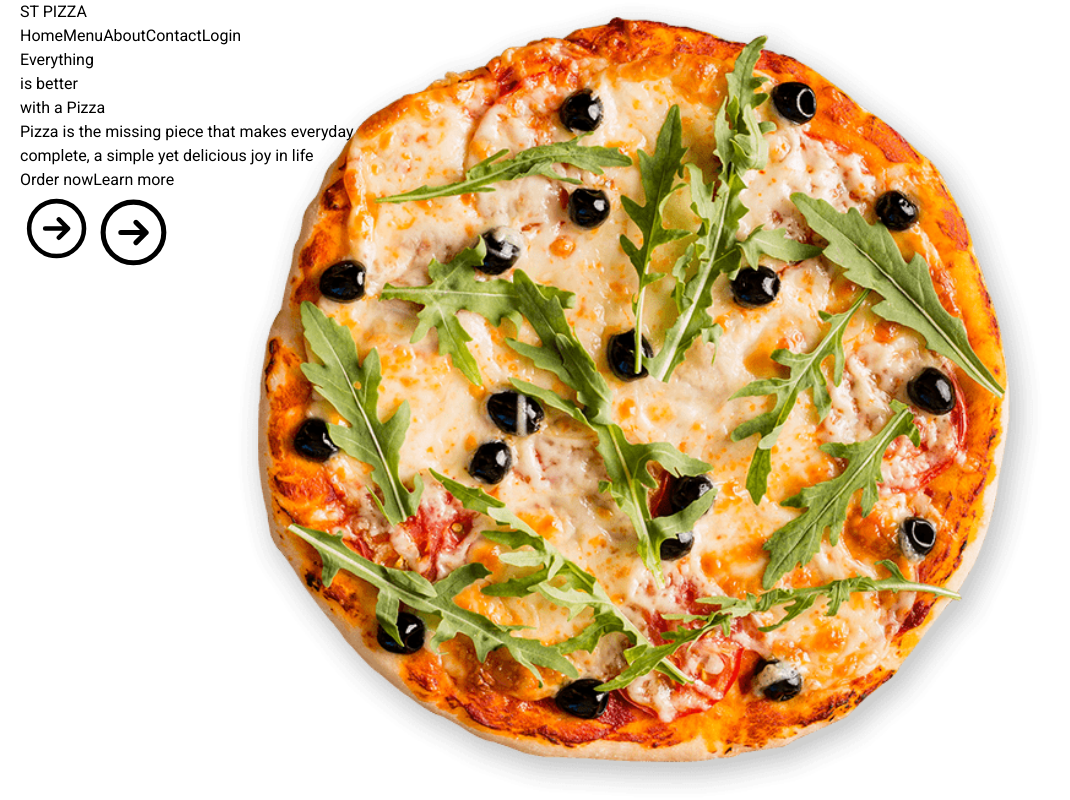
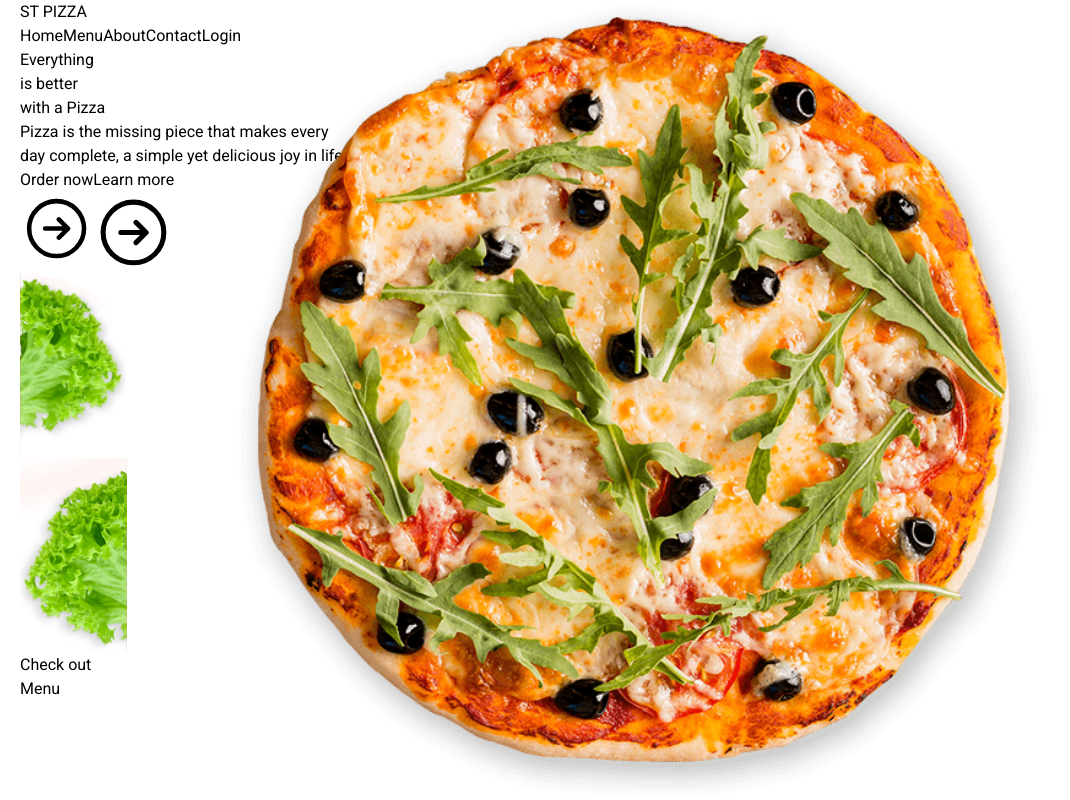
Before and after one commit to fabriceCODER/food_ordering_app, a Next.js app: page / in a window 1280 px wide. Shown: the whole page, without its empty margins (0-1070 px from the left). Built offline with nearby package versions, Linux system fonts and the light colour scheme.

Commit message:
created and customized hero items

```diff
--- a/src/Components/Layout/Hero.js
+++ b/src/Components/Layout/Hero.js
@@ -3,25 +3,28 @@ import Right from "../Icons/Right";
 
 export default function Hero(){
      return(
-     <section className="hero">
+     <section className="hero flex-shrink-0">
           <div className="py-12">
           <h1 className="text-4xl font-semibold">Everything<br /> is better<br /> with a <span className="text-primary">Pizza</span></h1>
-          <p className="my-4 text-gray-500 text-sm">Pizza is the missing piece that makes everyday complete, a simple yet delicious joy in life</p>
+          <p className="my-6 text-gray-500 text-sm">Pizza is the missing piece that makes every<br />day complete, a simple yet delicious joy in life</p>
           </div>
 
           <div className="relative">
           <Image src={'/pizza.png'} layout={'fill'} objectFit={'contain'} alt={'pizza'} />
           </div>
+          <div className="">
+          <div className="flex gap-4 text-sm">
+  <button className="bg-primary uppercase flex items-center gap-2 text-white px-6 py-2 rounded-full">
+  <span className=" whitespace-nowrap">Order now</span>
+   <span className="flex-1 w-7 h-7"><Right /></span>
+  </button>
+  <button className="flex items-center gap-2 text-gray-600 py-2 font-semibold">
+  <span className="whitespace-nowrap">Learn more</span>
+  <span className="flex-1 w-7 h-7 flex items-center"><Right /></span>
+  </button>
+</div>
+          </div>
 
-          <div className="flex gap-4 text-sm">
-          <button className="bg-primary uppercase flex items-center gap-2 text-white px-8 py-2 rounded-full ">Order now
-     <Right />
-          </button>
-          <button className="flex items-center gap-2 text-gray-600 py-2 font-semibold">
-  Learn more
-  <Right />
-</button>
-          </div>
 
      </section>
      );
--- /dev/null
+++ b/src/Components/Layout/HomeMenu.js
@@ -0,0 +1,24 @@
+import Image from "next/image";
+
+export default function HomeMenu(){
+     return(
+          <section className="">
+               <div className="absolute h-full left-0 right-0 w-full justify-start" style={{'overflowX': "hidden"}}>
+                   <div className="absolute left-0 -top-12 text-left">
+                   <Image src={'/sallad1.png'} width={107} height={195} alt={'sallad'} />
+                   </div>
+                   <div className="absolute -top-6 right-0 -z-10">
+                   <Image src={'/sallad2.png'}width={107} height={195}  alt={'sallad'} />
+                   </div>
+               </div>
+              <div className="text-center">
+             <h3 className="uppercase text-gray-600 font-semibold leading-4">Check out</h3>
+             <h3 className="text-primary font-bold text-4xl italic">Menu</h3>
+          </div>
+          <div>
+
+          </div>
+          </section>
+
+     )
+}
--- a/src/app/page.js
+++ b/src/app/page.js
@@ -1,11 +1,13 @@
 import Header from '@/Components/Layout/Header';
 import Hero from '@/Components/Layout/Hero';
+import HomeMenu from '@/Components/Layout/HomeMenu';
 
 export default function Home() {
   return (
    <>
    <Header />
    <Hero />
+   <HomeMenu />
    </>
   )
 }
```
